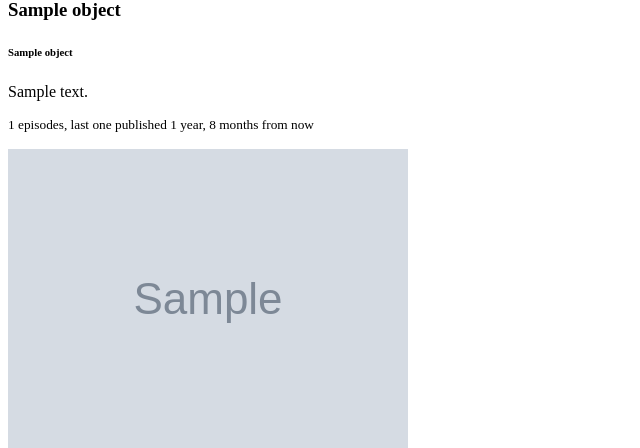
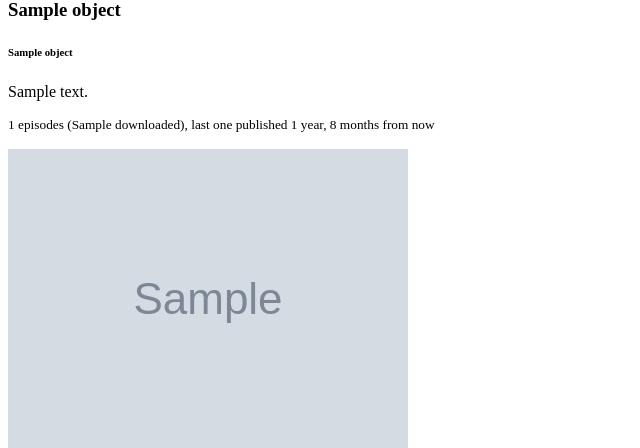
Before and after one commit to janw/tapedrive, a Django app: template podcasts/templates/_podcast_card.html in a window 1280 px wide. Shown: the part 328-776 px from the top of the page, without its empty margins (0-640 px from the left). Run offline with Django 3.2, Linux system fonts and the light colour scheme; the template is opened without the code that fills it: most values are stand-ins (such as "Sample title", 1, 10 or a date in 2020); grey boxes marked "Sample" are stand-in pictures; some libraries are stand-ins or nearby versions.

Commit message:
Annotate podcasts-list with number of downloaded episodes

```diff
--- a/podcasts/templates/_podcast_card.html
+++ b/podcasts/templates/_podcast_card.html
@@ -18,7 +18,26 @@
       </p>
     {% endif %}
 
-    <p class="card-text"><small class="text-muted">{% blocktrans with num_episodes=object.num_episodes %}{{num_episodes}} episodes{% endblocktrans %}, {% blocktrans with time=object.last_episode_date|naturaltime %} last one published {{time}}{% endblocktrans %}</small></p>
+    <p class="card-text">
+      <small class="text-muted">
+        {% blocktrans with num_episodes=object.num_episodes %}
+        {{num_episodes}} episodes{% endblocktrans %}
+
+        {% if object.num_episodes == object.downloaded_episodes %}
+          {% trans "(all downloaded)" %},
+        {% elif object.downloaded_episodes == 0%}
+          {% trans "(none downloaded)" %},
+        {% else %}
+          {% blocktrans with downloaded_episodes=object.downloaded_episodes trimmed %}
+            ({{downloaded_episodes}} downloaded)
+          {% endblocktrans %},
+        {% endif %}
+
+        {% blocktrans with time=object.last_episode_date|naturaltime %}
+          last one published {{time}}
+        {% endblocktrans %}
+      </small>
+    </p>
   </div>
   <div class="bg-light card-img-container">
     <div class="d-none d-md-flex flex-column h-100 justify-content-center align-objects-center bd-highlight">
--- a/podcasts/views.py
+++ b/podcasts/views.py
@@ -2,7 +2,7 @@ from django.shortcuts import render, redirect
 from django.shortcuts import get_object_or_404
 from django.contrib.sites.shortcuts import get_current_site
 from django.core.paginator import Paginator, EmptyPage, PageNotAnInteger
-from django.db.models import Count, Max
+from django.db.models import Count, Max, Case, When
 from django.views.generic.list import ListView
 
 from podcasts.conf import * # noqa
@@ -33,6 +33,8 @@ class PodcastsList(ListView):
             .prefetch_related('subscribers', 'subscribers')
             .prefetch_related('followers', 'followers')
             .annotate(num_episodes=Count('episodes'))
+            .annotate(downloaded_episodes=Count(Case(
+                When(episodes__downloaded__isnull=False, then=1))))
             .annotate(last_episode_date=Max('episodes__published'))
             .filter(followers=self.request.user.listener)
             .order_by(user_ordering)
```
